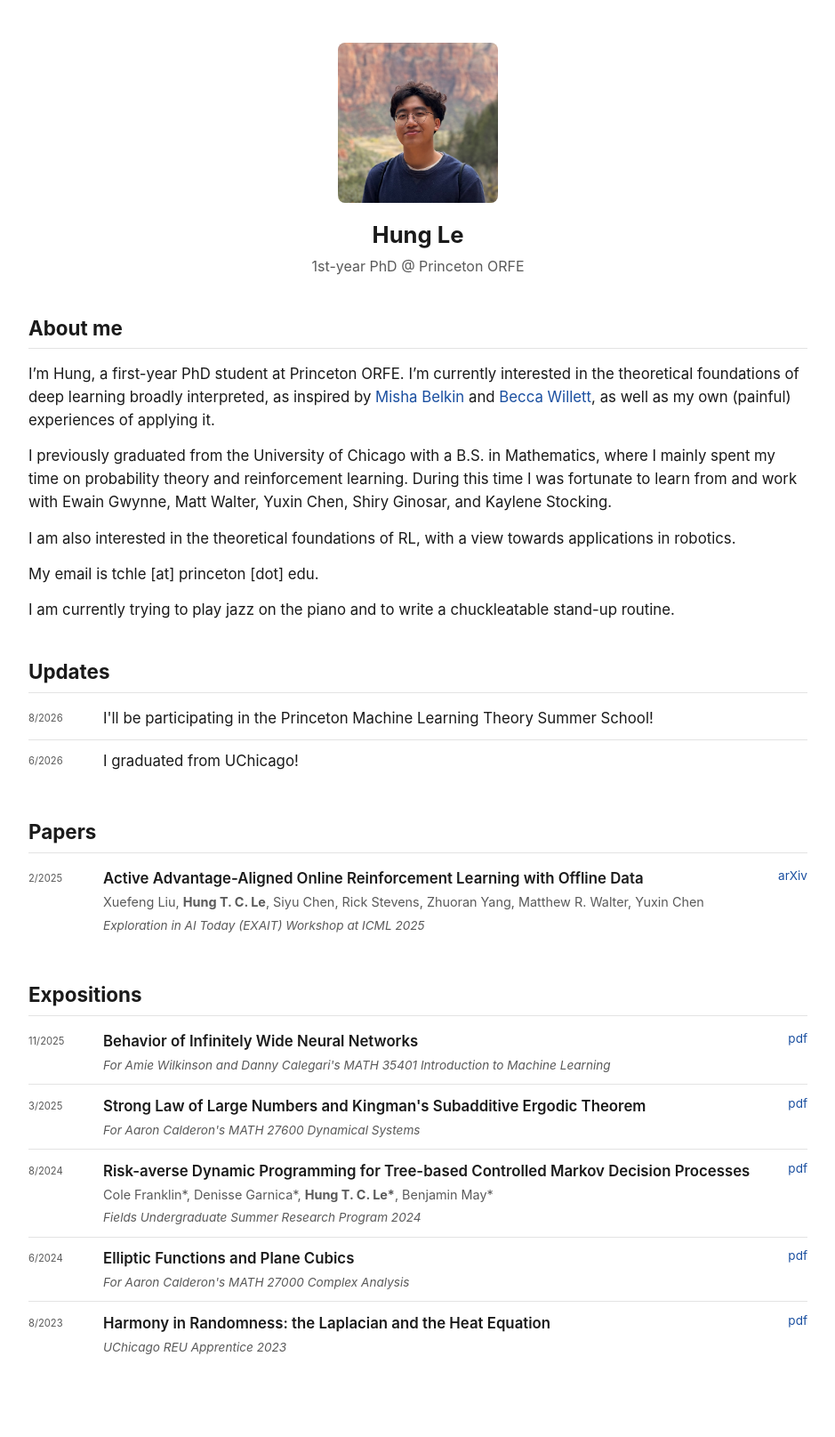
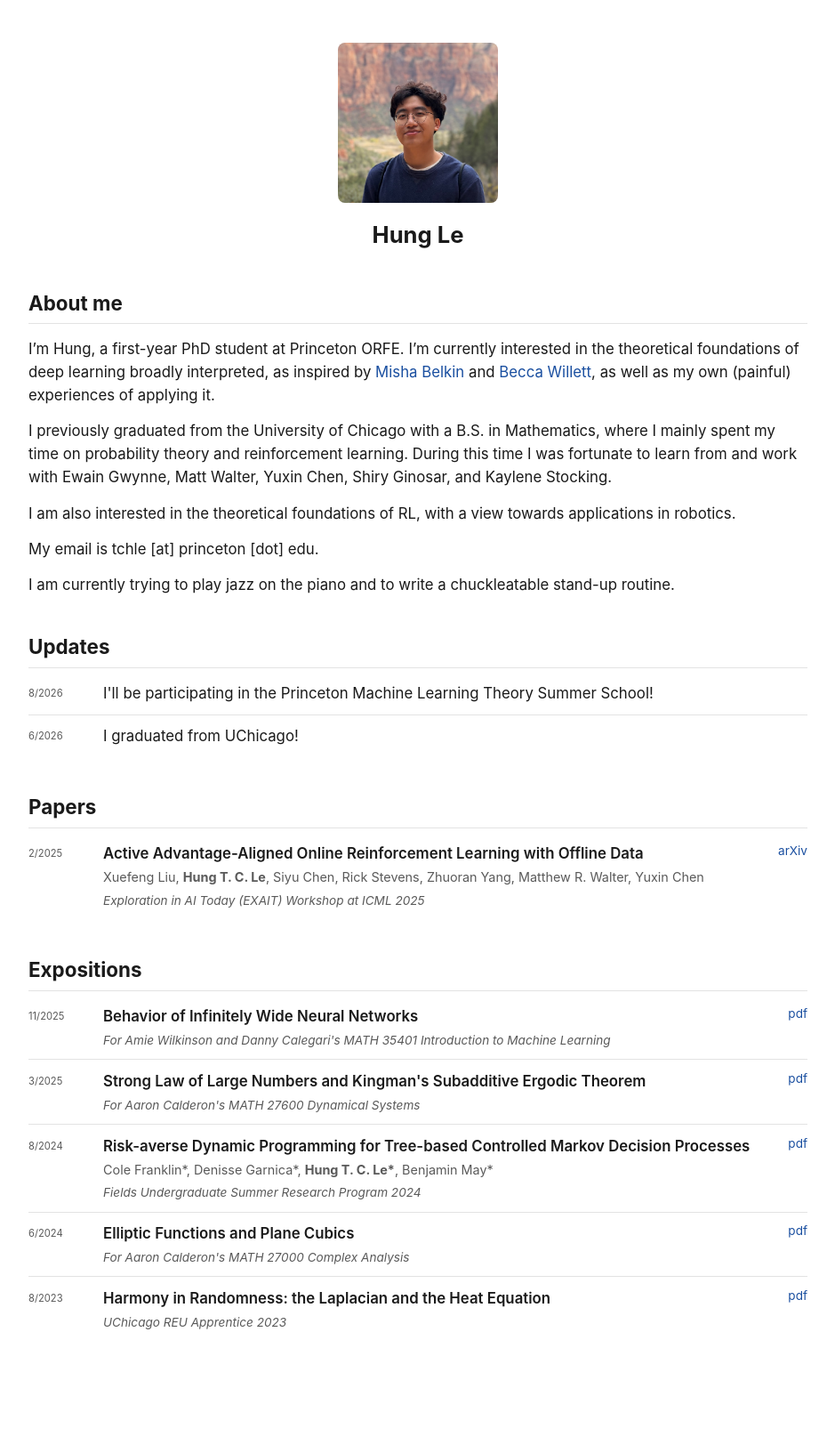
Before and after one commit to letranconghung/letranconghung.github.io, a Jekyll site: the page built from index.md, in a window 1280 px wide. Shown: the whole page at 89% size, without its empty margins (170-1109 px from the left). Built offline with Jekyll 4.4.1, drawn with Linux system fonts in a browser that asks for light colours; after the commit the page ends 1587 px from its top, so only the background shows below that.

Commit message:
remove subtitle

```diff
--- a/_config.yml
+++ b/_config.yml
@@ -9,7 +9,7 @@
 locale                   : "en-US"
 title                    : "Hung Le"
 name                     : "Hung Le"
-description              : "I am a first-year PhD student at Princeton ORFE working on deep learning theory and in search of reasonable solvable models."
+description              : "I am a first year PhD student at Princeton ORFE working on deep learning theory and in search of reasonable solvable models."
 url                      : "https://letranconghung.github.io" # the base hostname & protocol for your site e.g. "https://mmistakes.github.io"
 baseurl                  : "/" # the subpath of your site, e.g. "/blog"
 repository               : "letranconghung/letranconghung.github.io" # GitHub username/repo-name
--- a/index.md
+++ b/index.md
@@ -2,7 +2,7 @@
 layout: home
 avatar: /assets/images/headshot.jpg
 title: Hung Le
-subtitle: "1st-year PhD @ Princeton ORFE"
+# subtitle: "First-year PhD @ Princeton ORFE"
 # links:
 #   - label: "Email"
 #     url: "mailto:conghungletran@gmail.com"
```
